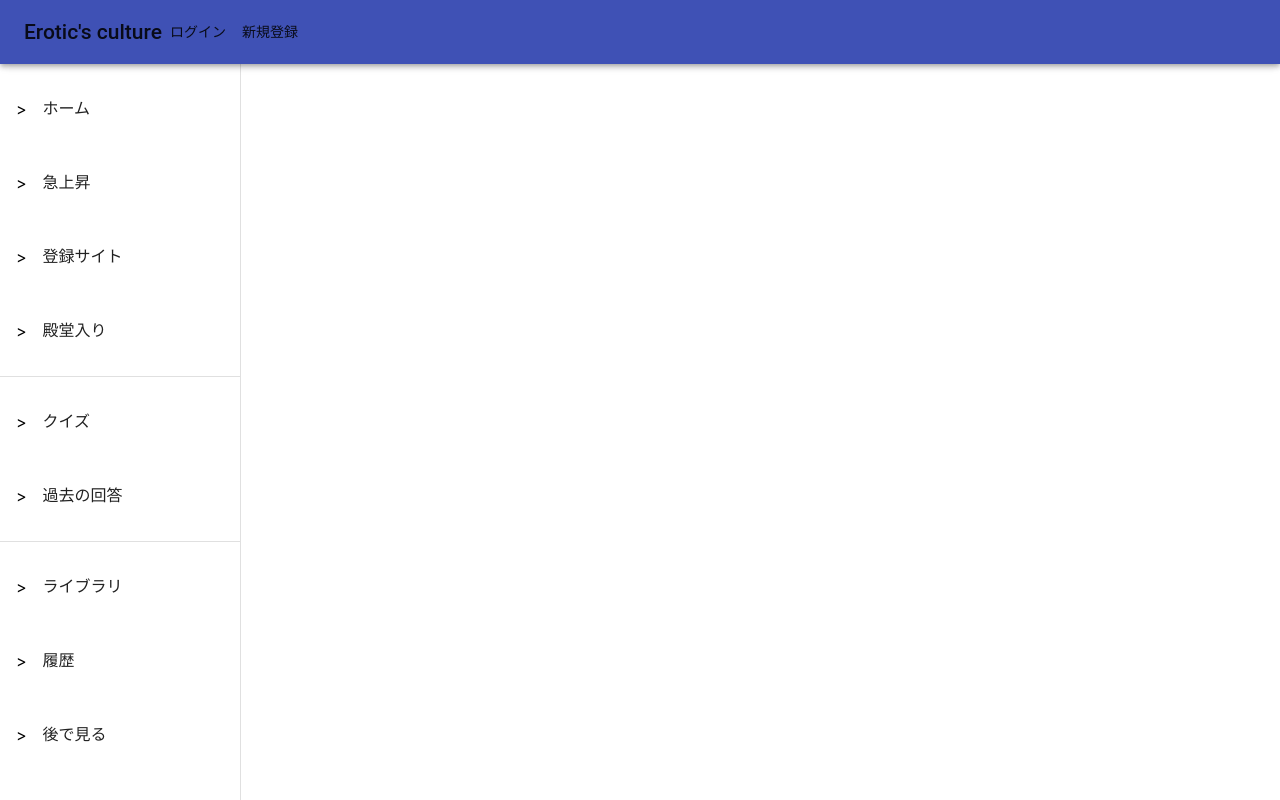
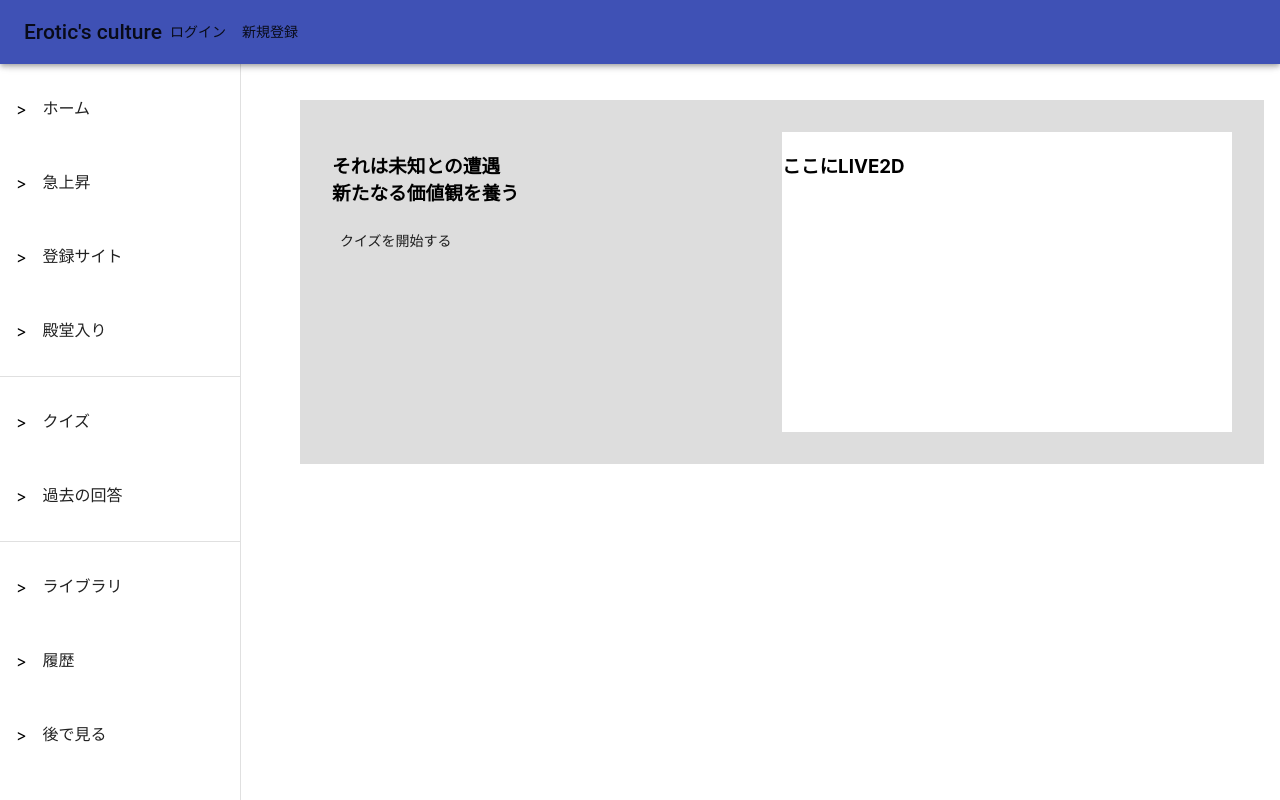
Before and after one commit to FukeKazki/Hentai, a React (Create React App) app: page / in a window 1280 px wide. Built offline with nearby package versions, Linux system fonts and the light colour scheme.

Commit message:
Create: Heading from Home

```diff
--- /dev/null
+++ b/src/components/organisms/Heading/default.js
@@ -0,0 +1,40 @@
+import React from 'react';
+import { withStyles } from '@material-ui/core/styles';
+import Button from '@material-ui/core/Button';
+
+const Heading = props => {
+    const { classes } = props;
+    return(
+        <div className={classes.root}>
+            <div className={classes.left}>
+                <h3>それは未知との遭遇<br/>新たなる価値観を養う</h3>
+                <Button>クイズを開始する</Button>
+            </div>
+            <div className={classes.right}>
+                <h3>ここにLIVE2D</h3>
+            </div>
+        </div>
+    );
+}
+
+const styles = theme => ({
+    root: {
+        display: 'flex',
+        marginTop: '100px',
+        marginLeft: '300px',
+        backgroundColor: '#ddd',
+        width: '900px',
+        padding: '2em',
+    },
+    left: {
+        height: '300px',
+        width: '50%',
+    },
+    right: {
+        height: '300px',
+        width: '50%',
+        backgroundColor: '#fff',
+    },
+});
+
+export default withStyles(styles)(Heading);
--- a/src/components/templates/Home.js
+++ b/src/components/templates/Home.js
@@ -2,6 +2,7 @@ import React, { Component } from 'react';
 
 import Header from '../organisms/Header/default';
 import Sidebar from '../organisms/Sidebar/default';
+import Heading from '../organisms/Heading/default';
 
 class Home extends Component {
   render() {
@@ -9,6 +10,7 @@ class Home extends Component {
       <div className="Home">
         <Header />
         <Sidebar />
+        <Heading />
       </div>
     );
   }
```
